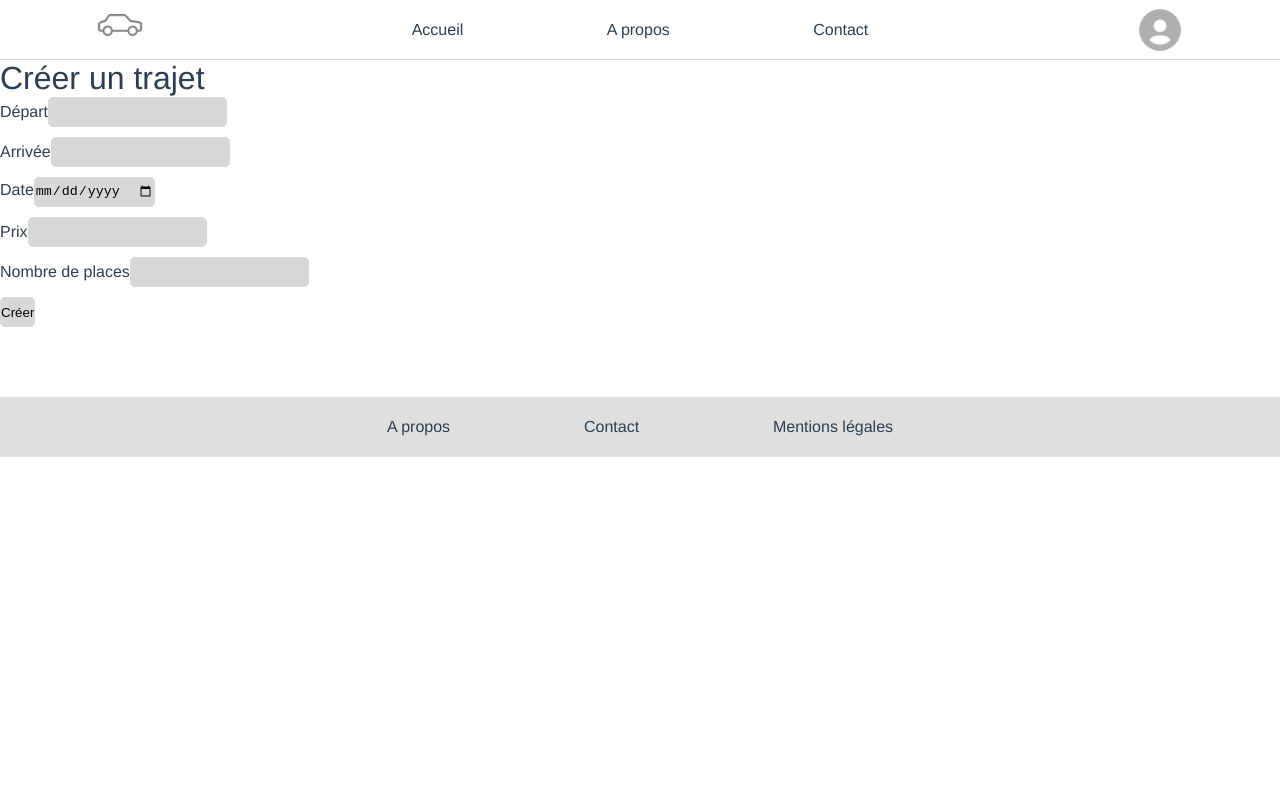
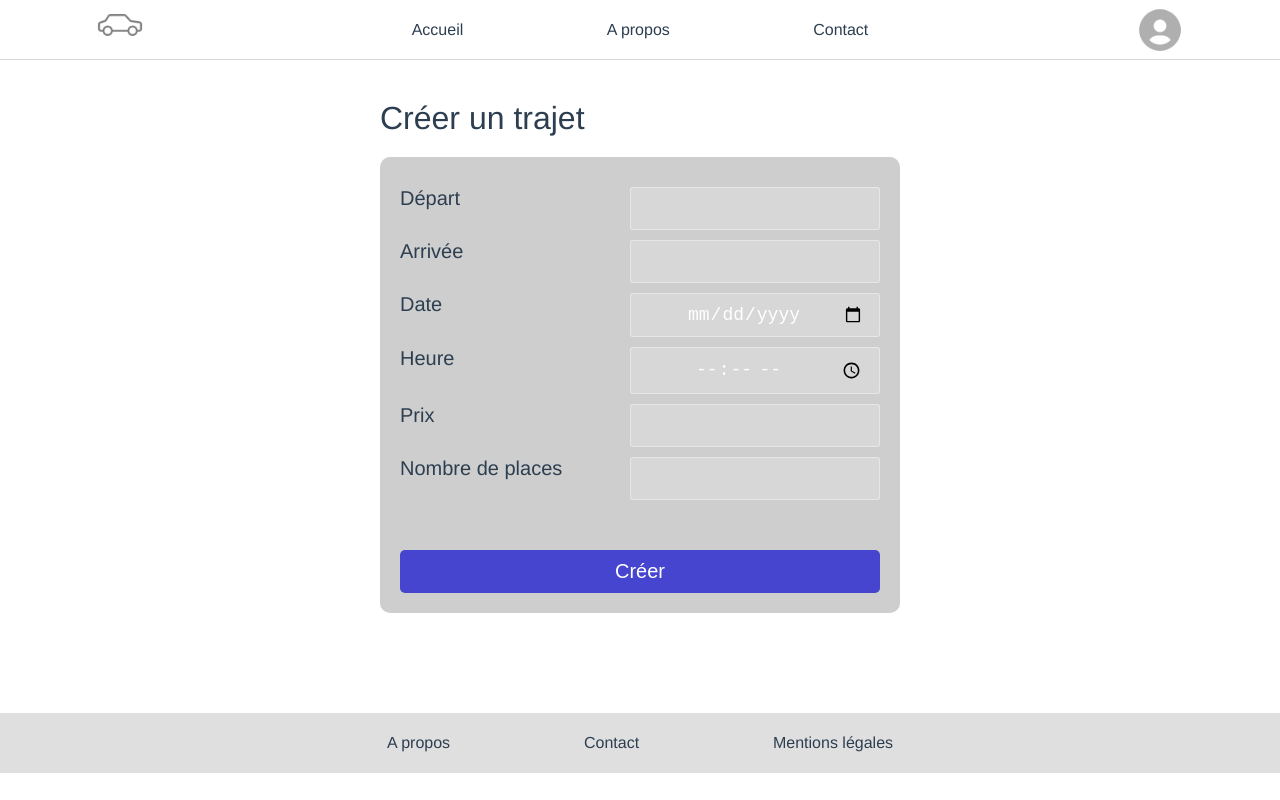
Before and after one commit to NexuSolo/FULL-JS-EN-MODE-API, a Vue app in the folder front/: page /create-trajet in a window 1280 px wide. Built offline with nearby package versions, Linux system fonts and the light colour scheme.

Commit message:
Page creation de trajet

```diff
--- a/front/src/components/AccueilPresentation.vue
+++ b/front/src/components/AccueilPresentation.vue
@@ -67,7 +67,6 @@
 </template>
 
 <script>
-
 export default {
     name: 'AccueilPresentation',
     props: {
--- a/front/src/components/CreateTrajet.vue
+++ b/front/src/components/CreateTrajet.vue
@@ -19,6 +19,10 @@
                         <label for="date">Date</label>
                         <input type="date" name="date" id="date">
                     </div>
+                    <div class="create-trajet-form-heure">
+                        <label for="heure">Heure</label>
+                        <input type="time" name="heure" id="heure">
+                    </div>
                     <div class="create-trajet-form-prix">
                         <label for="prix">Prix</label>
                         <input type="text" name="prix" id="prix">
@@ -39,24 +43,97 @@
 </template>
 
 <script>
-
 export default {
     name: 'CreateTrajet',
     props: {
         msg: String
     },
 }
-
 </script>
-
 
 <style scoped>
 
-.create-trajet-fenetre input{
-    height: 30px;
+.create-trajet-form-submit input{
+    width: 100%;
+    background-color: rgb(69, 69, 207);
+    border: none;
     border-radius: 5px;
-    border: rgb(216, 216, 216) solid 1px;
-    margin-bottom: 10px;
-    background-color: rgb(216, 216, 216);
+    padding: 10px;
+    color: white;
+    font-size: 20px;
+    font-weight: 300;
+    cursor: pointer;
 }
+
+.create-trajet-form-submit input:hover{
+    background-color: rgb(121, 121, 233);
+}
+
+.create-trajet-form-submit{
+    width: 100%;
+    display: flex;
+    justify-content: center;
+    margin-top: 50px;
+}
+
+label{
+    font-size: 20px;
+    font-weight: 300;
+}
+
+h1{
+   margin-bottom: 20px;
+}
+
+form input {
+  -webkit-appearance: none;
+     -moz-appearance: none;
+          appearance: none;
+  outline: 0;
+  border: 1px solid rgba(255, 255, 255, 0.4);
+  background-color: rgba(255, 255, 255, 0.2);
+  width: 250px;
+  border-radius: 3px;
+  padding: 10px 15px;
+  display: block;
+  text-align: center;
+  font-size: 18px;
+  color: white;
+  transition-duration: 0.25s;
+  font-weight: 300;
+}
+form input:hover {
+  background-color: rgba(255, 255, 255, 0.4);
+}
+form input:focus {
+  background-color: white;
+  width: 300px;
+  color: rgb(121, 121, 233);
+}
+
+.create-trajet-form{
+    background-color: rgb(206, 206, 206);
+    padding: 20px;
+    border-radius: 10px;
+
+}
+
+.create-trajet-fenetre {
+    width: 1200px;
+    margin: auto;
+}
+
+.create-trajet{
+    width: 600px;
+    margin: auto;
+    padding: 40px;
+}
+
+.create-trajet-form-depart, .create-trajet-form-arrivee, .create-trajet-form-date, .create-trajet-form-heure, .create-trajet-form-prix, .create-trajet-form-places{
+    width: 100%;
+    display: flex;
+    justify-content: space-between;
+    margin: 10px 0;
+}
+
 </style>
```
